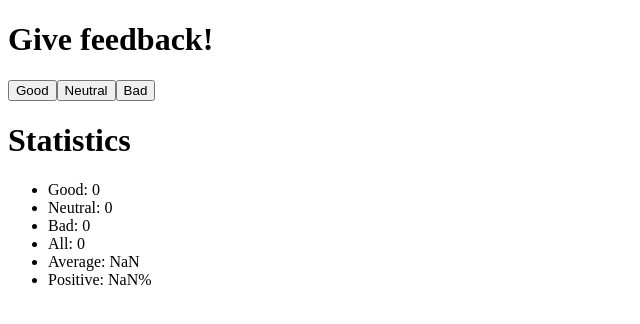
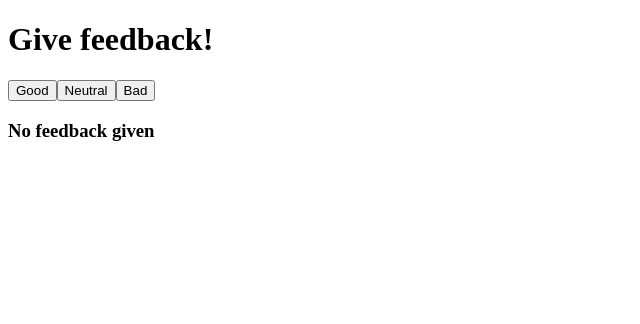
Before and after one commit to nikocent/fullstackopen2023, a React (Create React App) app in the folder part1/unicafe/: page / in a window 1280 px wide. Shown: the top 324 px of the page, without its empty margins (0-640 px from the left). Built offline with nearby package versions, Linux system fonts and the light colour scheme.

Commit message:
Modified Statistics component so it shows data only after feedback has been gathered (4th step)

```diff
--- a/part1/unicafe/src/App.js
+++ b/part1/unicafe/src/App.js
@@ -3,6 +3,7 @@ const Button = ({handleClick, text}) => <button onClick={handleClick}>{text}</bu
 
 const Statistics = ({good, neutral, bad}) => {
   const total = good + neutral + bad
+  if (total === 0) return <h3>No feedback given</h3>
   const average = (good - bad) / total
   const positive = (good / total) * 100
   return (
```
